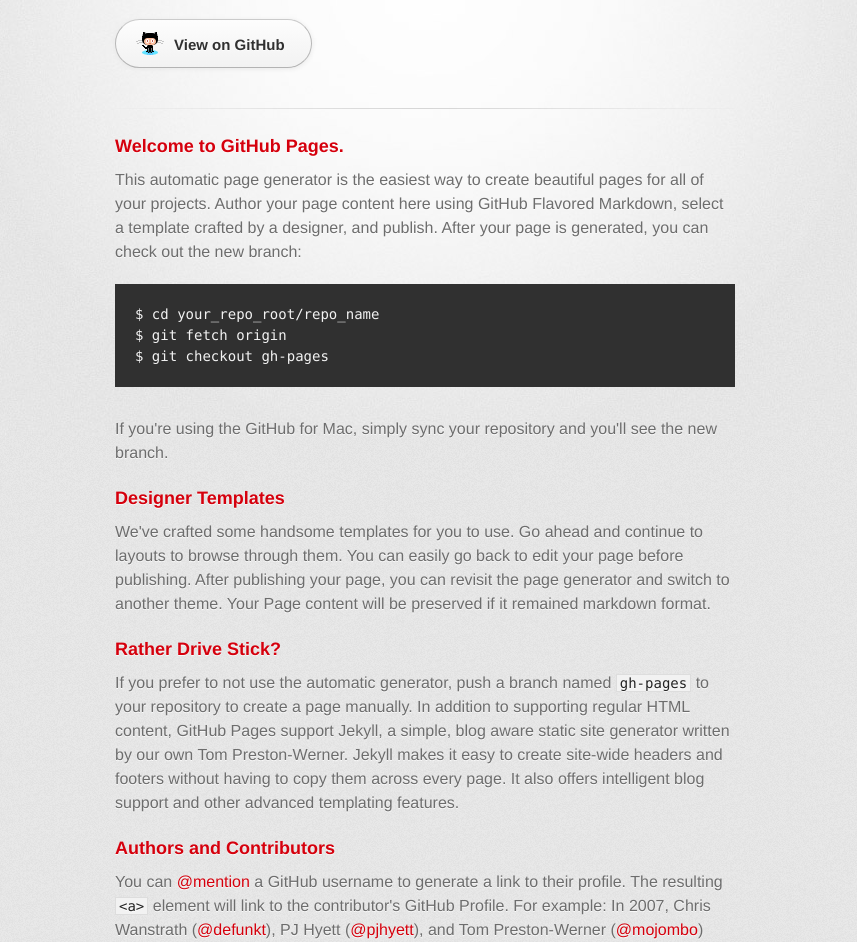
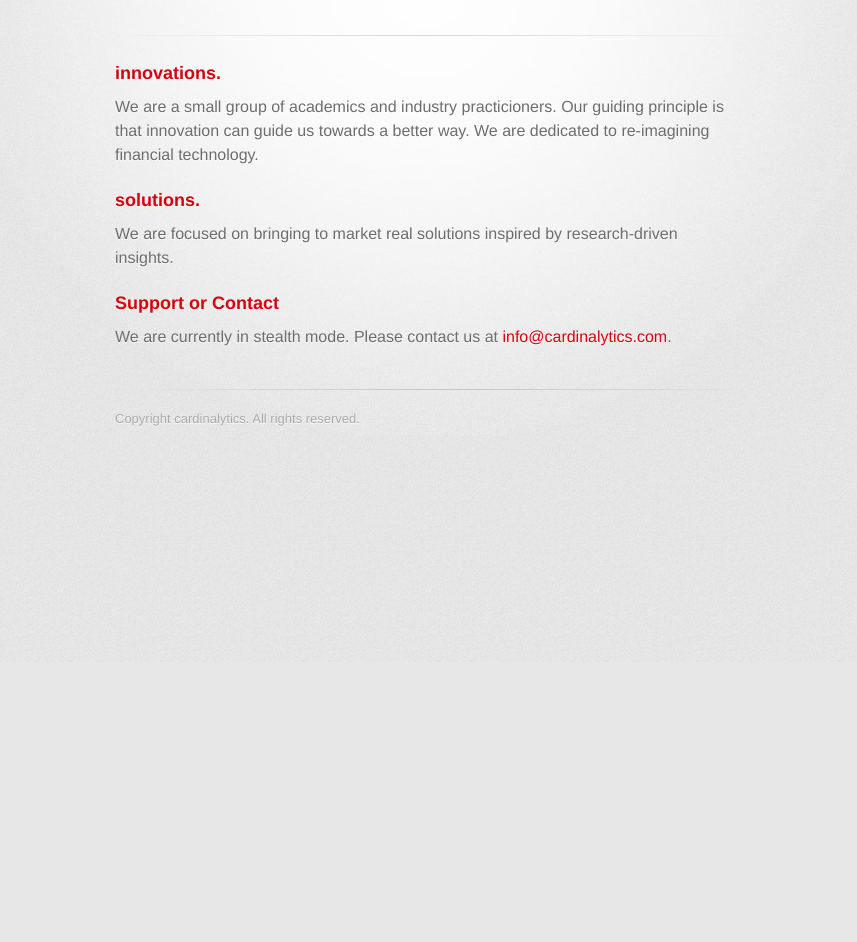
Before and after one commit to cardinalytics/cardinalytics.github.io, a plain HTML site: page index.html in a window 1280 px wide. Shown: the part 138-1080 px from the top of the page, without its empty margins (215-1072 px from the left). After the commit the page ends 800 px from the top, so only its background shows below. Drawn offline with Linux system fonts and the light colour scheme; a web font is replaced by a local one.

Commit message:
Update index.html

```diff
--- a/index.html
+++ b/index.html
@@ -18,54 +18,32 @@
       <div class="inner">
 
         <header>
-          <h1>Cardinalytics.github.io</h1>
-          <h2>welcome to cardinalytics</h2>
+          <h1>cardinalytics</h1>
+          <h2>innovations. solutions.</h2>
         </header>
-
-        <section id="downloads" class="clearfix">
-          <a href="https://github.com/cardinalytics" id="view-on-github" class="button"><span>View on GitHub</span></a>
-        </section>
 
         <hr>
 
         <section id="main_content">
           <h3>
-<a name="welcome-to-github-pages" class="anchor" href="#welcome-to-github-pages"><span class="octicon octicon-link"></span></a>Welcome to GitHub Pages.</h3>
+<a name="welcome-to-github-pages" class="anchor" href="#welcome-to-github-pages"><span class="octicon octicon-link"></span></a>innovations.</h3>
 
-<p>This automatic page generator is the easiest way to create beautiful pages for all of your projects. Author your page content here using GitHub Flavored Markdown, select a template crafted by a designer, and publish. After your page is generated, you can check out the new branch:</p>
-
-<pre><code>$ cd your_repo_root/repo_name
-$ git fetch origin
-$ git checkout gh-pages
-</code></pre>
-
-<p>If you're using the GitHub for Mac, simply sync your repository and you'll see the new branch.</p>
+<p>We are a small group of academics and industry practicioners. Our guiding principle is that innovation can guide us towards a better way. We are dedicated to re-imagining financial technology.</p>
 
 <h3>
-<a name="designer-templates" class="anchor" href="#designer-templates"><span class="octicon octicon-link"></span></a>Designer Templates</h3>
+<a name="designer-templates" class="anchor" href="#designer-templates"><span class="octicon octicon-link"></span></a>solutions.</h3>
 
-<p>We've crafted some handsome templates for you to use. Go ahead and continue to layouts to browse through them. You can easily go back to edit your page before publishing. After publishing your page, you can revisit the page generator and switch to another theme. Your Page content will be preserved if it remained markdown format.</p>
-
-<h3>
-<a name="rather-drive-stick" class="anchor" href="#rather-drive-stick"><span class="octicon octicon-link"></span></a>Rather Drive Stick?</h3>
-
-<p>If you prefer to not use the automatic generator, push a branch named <code>gh-pages</code> to your repository to create a page manually. In addition to supporting regular HTML content, GitHub Pages support Jekyll, a simple, blog aware static site generator written by our own Tom Preston-Werner. Jekyll makes it easy to create site-wide headers and footers without having to copy them across every page. It also offers intelligent blog support and other advanced templating features.</p>
-
-<h3>
-<a name="authors-and-contributors" class="anchor" href="#authors-and-contributors"><span class="octicon octicon-link"></span></a>Authors and Contributors</h3>
-
-<p>You can <a href="https://github.com/blog/821" class="user-mention">@mention</a> a GitHub username to generate a link to their profile. The resulting <code>&lt;a&gt;</code> element will link to the contributor's GitHub Profile. For example: In 2007, Chris Wanstrath (<a href="https://github.com/defunkt" class="user-mention">@defunkt</a>), PJ Hyett (<a href="https://github.com/pjhyett" class="user-mention">@pjhyett</a>), and Tom Preston-Werner (<a href="https://github.com/mojombo" class="user-mention">@mojombo</a>) founded GitHub.</p>
+<p>We are focused on bringing to market real solutions inspired by research-driven insights. </p>
 
 <h3>
 <a name="support-or-contact" class="anchor" href="#support-or-contact"><span class="octicon octicon-link"></span></a>Support or Contact</h3>
 
-<p>Having trouble with Pages? Check out the documentation at <a href="http://help.github.com/pages">http://help.github.com/pages</a> or contact <a href="mailto:support@github.com">support@github.com</a> and we’ll help you sort it out.</p>
+<p>We are currently in stealth mode. Please contact us at <a href="mailto:info@cardinalytics.com">info@cardinalytics.com</a>.</p>
         </section>
 
         <footer>
-          This page was generated by <a href="http://pages.github.com">GitHub Pages</a>. Tactile theme by <a href="https://twitter.com/jasonlong">Jason Long</a>.
-        </footer>
-
+          Copyright cardinalytics. All rights reserved.
+          </footer>
 
       </div>
     </div>
```
